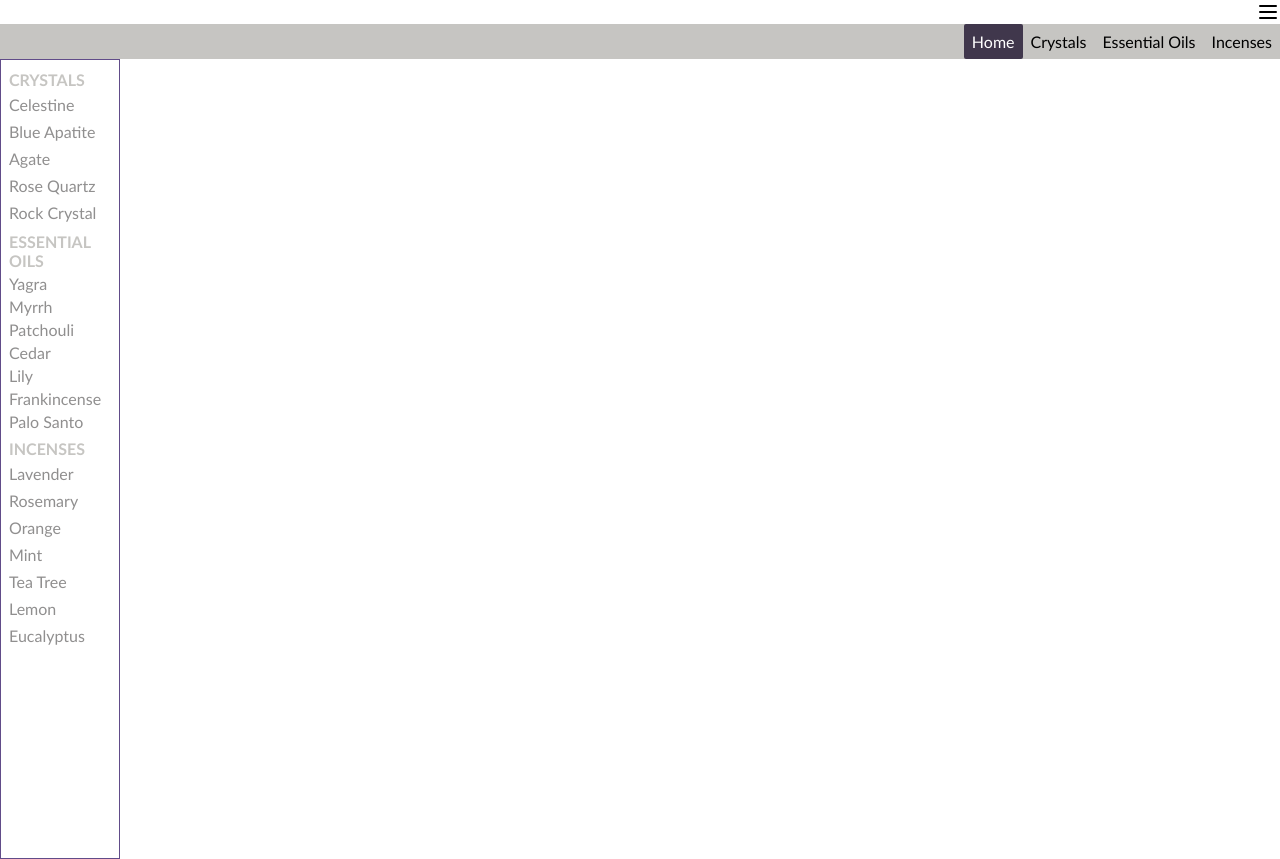
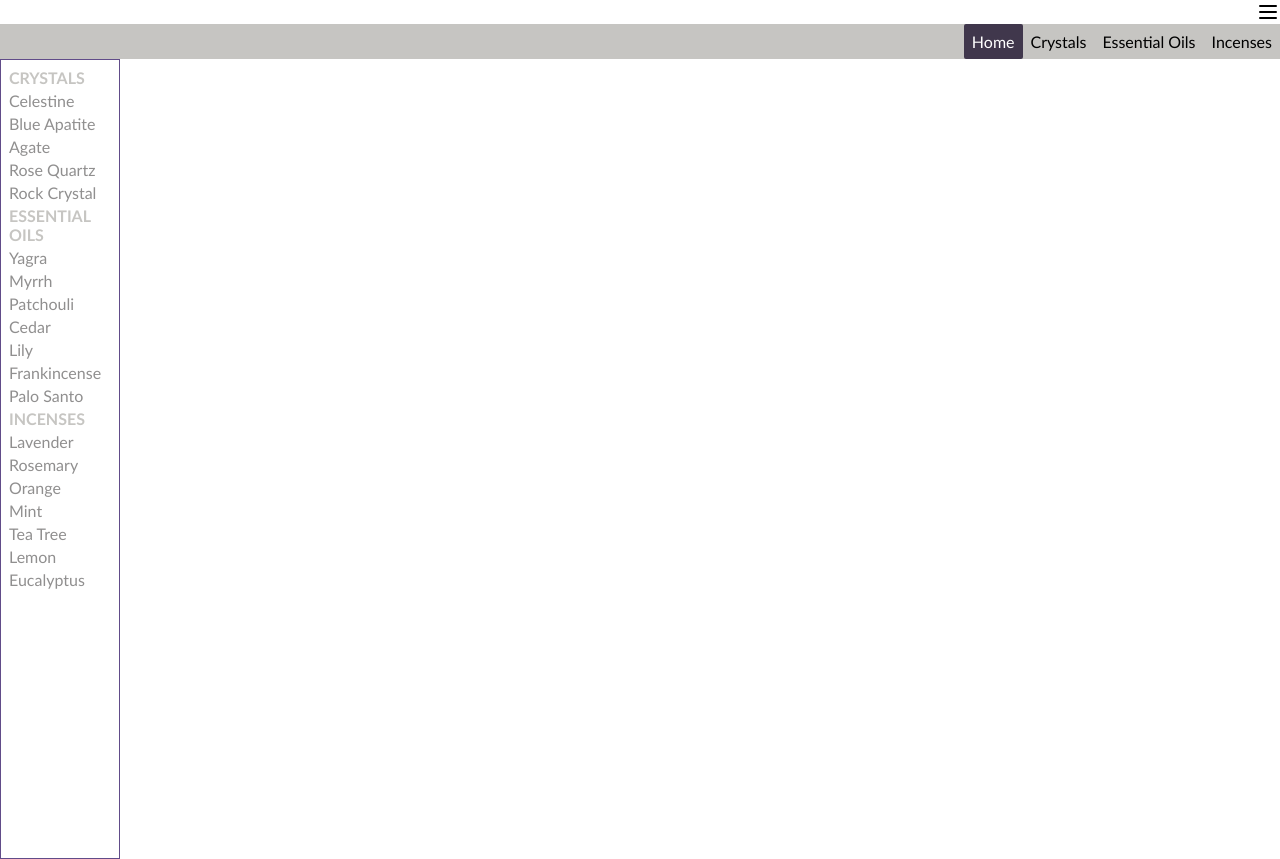
Before and after one commit to blombergalex/gems, a React (Vite) app: page / in a window 1280 px wide. Built offline with nearby package versions, Linux system fonts and the light colour scheme; the HTML template or start-up script is replaced by a standard one.

Commit message:
pass state through sidebar categories

```diff
--- a/src/components/Sidebar/index.jsx
+++ b/src/components/Sidebar/index.jsx
@@ -1,22 +1,23 @@
 import { Link } from "react-router-dom";
 import { allProducts } from "../../data/data";
+import { useState } from "react";
 import styles from './Sidebar.module.css'
 
-const Sidebar = ({category}) => {
+const Sidebar = ({category, handleCategoryChange}) => {
 
     const crystalList = () => {
         return allProducts.filter(product => product.category === 'crystal').map(product => (
-            <p key={product.name}>
+            <div key={product.name}>
             <p to={`/product/${product.name}`}>{product.name}</p>
-            </p>
+            </div>
         ))
     }
 
     const incenseList = () => {
         return allProducts.filter(product => product.category === 'essential oil').map(product => (
-            <p key={product.name}>
-            <p to={`/product/${product.name}`}>{product.name}</p>
-            </p>
+            <div key={product.name}>
+                <p to={`/product/${product.name}`}>{product.name}</p>
+            </div>
         ))
     }
 
@@ -33,46 +34,35 @@ const Sidebar = ({category}) => {
             <div>
             {category === 'home' ? (
                 <>
-                <p>
-                    <Link to='crystals' className={styles.category}>Crystals</Link>
-                    <p>
-                    {crystalList()}
-                    </p>
-                </p>
-                <p>
-                    <Link to='essentialoils' className={styles.category}>Essential Oils</Link>
-                    <p>
-                    {essentialoilsList()}
-                    </p>
-                </p>
-                <p>
-                    <Link to='incenses' className={styles.category}>Incenses</Link>
-                    <p>
-                    {incenseList()}
-                    </p>
-                </p>
+                <div>
+                    <Link to='crystals' className={styles.category} onClick={() => handleCategoryChange('crystals')}>Crystals</Link>
+                    <p>{crystalList()}</p>
+                </div>
+                <div>
+                    <Link to='essentialoils' className={styles.category}  onClick={() => handleCategoryChange('essentialoils')}>Essential Oils</Link>
+                    <p>{essentialoilsList()}</p>
+                </div>
+                <div>
+                    <Link to='incenses' className={styles.category} onClick={() => handleCategoryChange('incenses')}>Incenses</Link>
+                    <p>{incenseList()}</p>
+                </div>
                 </>
-            )
-
-            : category === 'crystals' ? (
+            ) : category === 'crystals' ? (
                 <div>
                     <Link to='crystals' className={styles.category}>Crystals</Link>
                     <p>{crystalList()}</p>
                 </div>
-            )
-            : category === 'essentialoils' ? (
-                <p>
+            ) : category === 'essentialoils' ? (
+                <div>
                     <Link to='essentialoils' className={styles.category}>Essential Oils</Link>
                     <p>{incenseList()}</p>
-                </p>
-            )
-            : category === 'incenses' ? (
-                <p>
+                </div>
+            ) : category === 'incenses' ? (
+                <div>
                     <Link to='incenses' className={styles.category}>Incenses</Link>
                     <p>{essentialoilsList()}</p>
-                </p>
-            )
-            : null }
+                </div>
+            ) : null }
             </div>
         </div>
     );
--- a/src/pages/Layout/index.jsx
+++ b/src/pages/Layout/index.jsx
@@ -1,6 +1,6 @@
 import { NavLink, Outlet } from "react-router-dom"
 import { Menu } from 'lucide-react'
-import { useState } from "react"
+import { useCallback, useState } from "react"
 import Sidebar from "../../components/Sidebar"
 import styles from './Layout.module.css'
 
@@ -8,9 +8,10 @@ const Layout = () => {
 
     const [category, setCategory] = useState('home');
 
-    const handleCategoryChange = (newCategory) => {
+    const handleCategoryChange = useCallback((newCategory) => {
         setCategory(newCategory);
-    };
+        console.log(newCategory)
+    }, []);
 
     return(
         <>
@@ -21,7 +22,7 @@ const Layout = () => {
                 <NavLink className={({ isActive}) => isActive ? styles.active : ''} to='essentialoils' onClick={() => handleCategoryChange('essentialoils')} >Essential Oils</NavLink>
                 <NavLink className={({ isActive}) => isActive ? styles.active : ''} to='incenses' onClick={() => handleCategoryChange('incenses')}>Incenses</NavLink>
             </nav>
-        <Sidebar category={category}/>
+        <Sidebar category={category} handleCategoryChange={handleCategoryChange}/>
         <Outlet/>
         </>
     )
```
